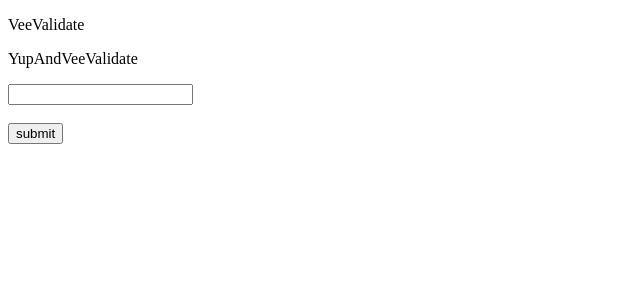
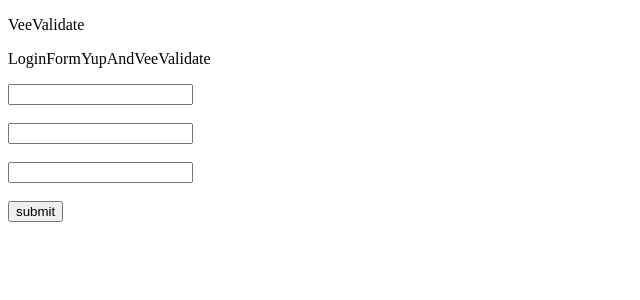
Before and after one commit to es-77/learn-vue-js, a Vue app: page / in a window 1280 px wide. Shown: the top 300 px of the page, without its empty margins (0-640 px from the left). Built offline with nearby package versions, Linux system fonts and the light colour scheme.

Commit message:
seperate validation

```diff
--- a/src/components/veeValidate/VeeValidate.vue
+++ b/src/components/veeValidate/VeeValidate.vue
@@ -1,17 +1,20 @@
 <template>
   <p>VeeValidate</p>
   <!-- <VeeValidateBasicComponent /> -->
-  <YupAndVeeValidate />
+  <!-- <YupAndVeeValidate /> -->
+  <LoginFormYupAndVeeValidate />
 </template>
 
 <script>
+import LoginFormYupAndVeeValidate from './yup_vee_validate/LoginFormYupAndVeeValidate.vue';
 // import VeeValidateBasicComponent from './VeeValidateBasicComponent.vue';
-import YupAndVeeValidate from './YupAndVeeValidate.vue';
+// import YupAndVeeValidate from './YupAndVeeValidate.vue';
 export default {
   name: 'VeeValidate',
   components: {
     // VeeValidateBasicComponent,
-    YupAndVeeValidate
+    // YupAndVeeValidate
+    LoginFormYupAndVeeValidate
   }
 };
 </script>
--- /dev/null
+++ b/src/components/veeValidate/yup_vee_validate/LoginFormYupAndVeeValidate.vue
@@ -0,0 +1,37 @@
+<template>
+  <p>LoginFormYupAndVeeValidate</p>
+  <Form @submit="onSubmit" :validation-schema="schema">
+    <Field name="name" type="text" /> <br />
+    <ErrorMessage name="name" /><br />
+    <Field name="email" type="email" /> <br />
+    <ErrorMessage name="email" /><br />
+    <Field name="password" type="password" /> <br />
+    <ErrorMessage name="password" /><br />
+    <button type="submit">submit</button>
+  </Form>
+</template>
+
+<script>
+import { Form, Field, ErrorMessage } from 'vee-validate';
+import { LoginYupSchema } from './LoginYupSchema';
+
+export default {
+  name: 'LoginFormYupAndVeeValidate',
+  components: {
+    Form,
+    Field,
+    ErrorMessage
+  },
+  data() {
+    return {
+      schema: LoginYupSchema
+    };
+  },
+  methods: {
+    onSubmit(value) {
+      alert(123);
+      console.log('Submitted', value);
+    }
+  }
+};
+</script>
--- /dev/null
+++ b/src/components/veeValidate/yup_vee_validate/LoginYupSchema.js
@@ -0,0 +1,7 @@
+import * as Yup from 'yup';
+
+export const LoginYupSchema = Yup.object().shape({
+    name: Yup.string().required('The name Validate is Required'),
+    email: Yup.string().email('Invalid email format').required('Email is required'),
+    password: Yup.string().required('password is required').min(6).max(10),
+});
```
